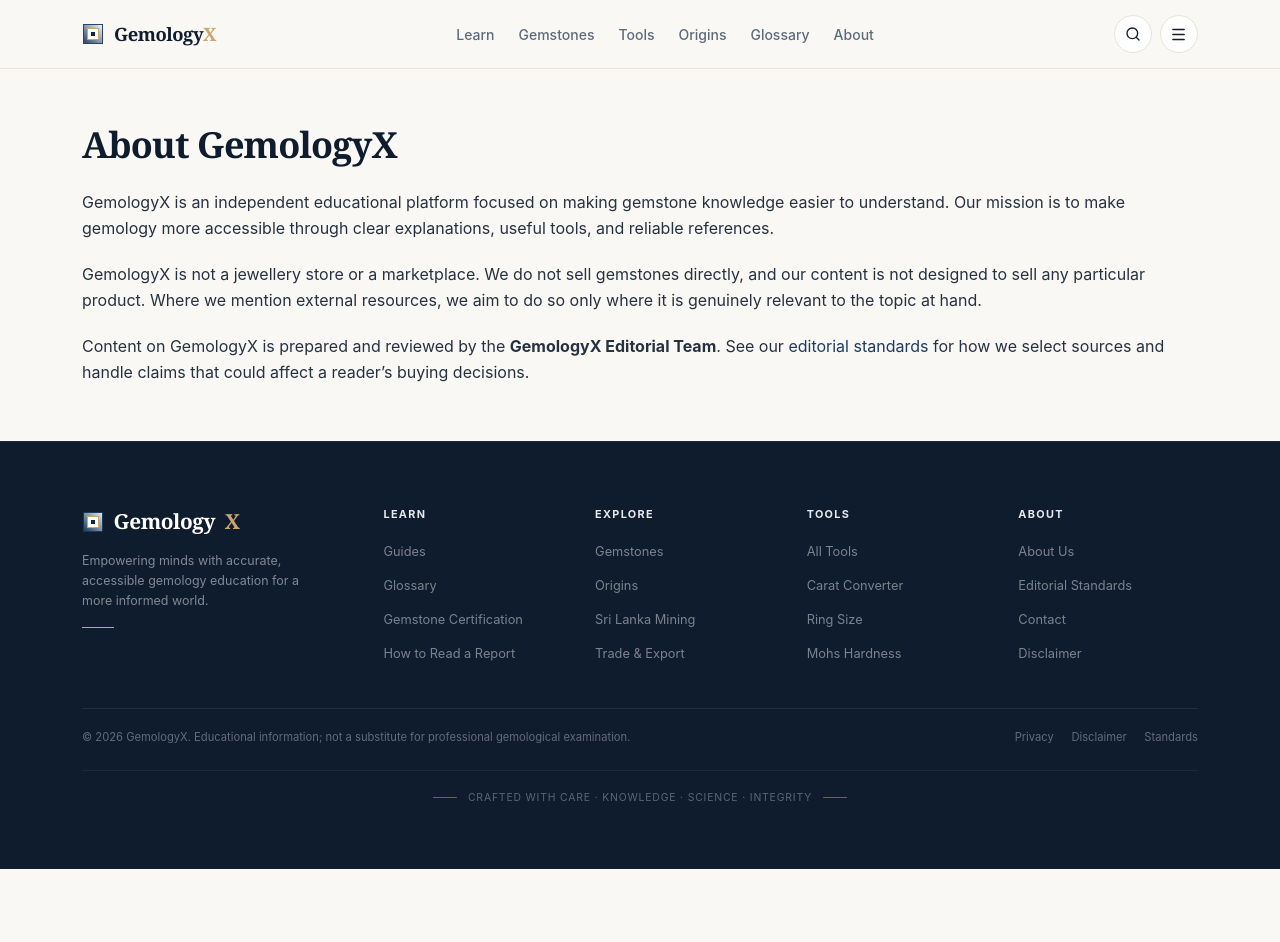
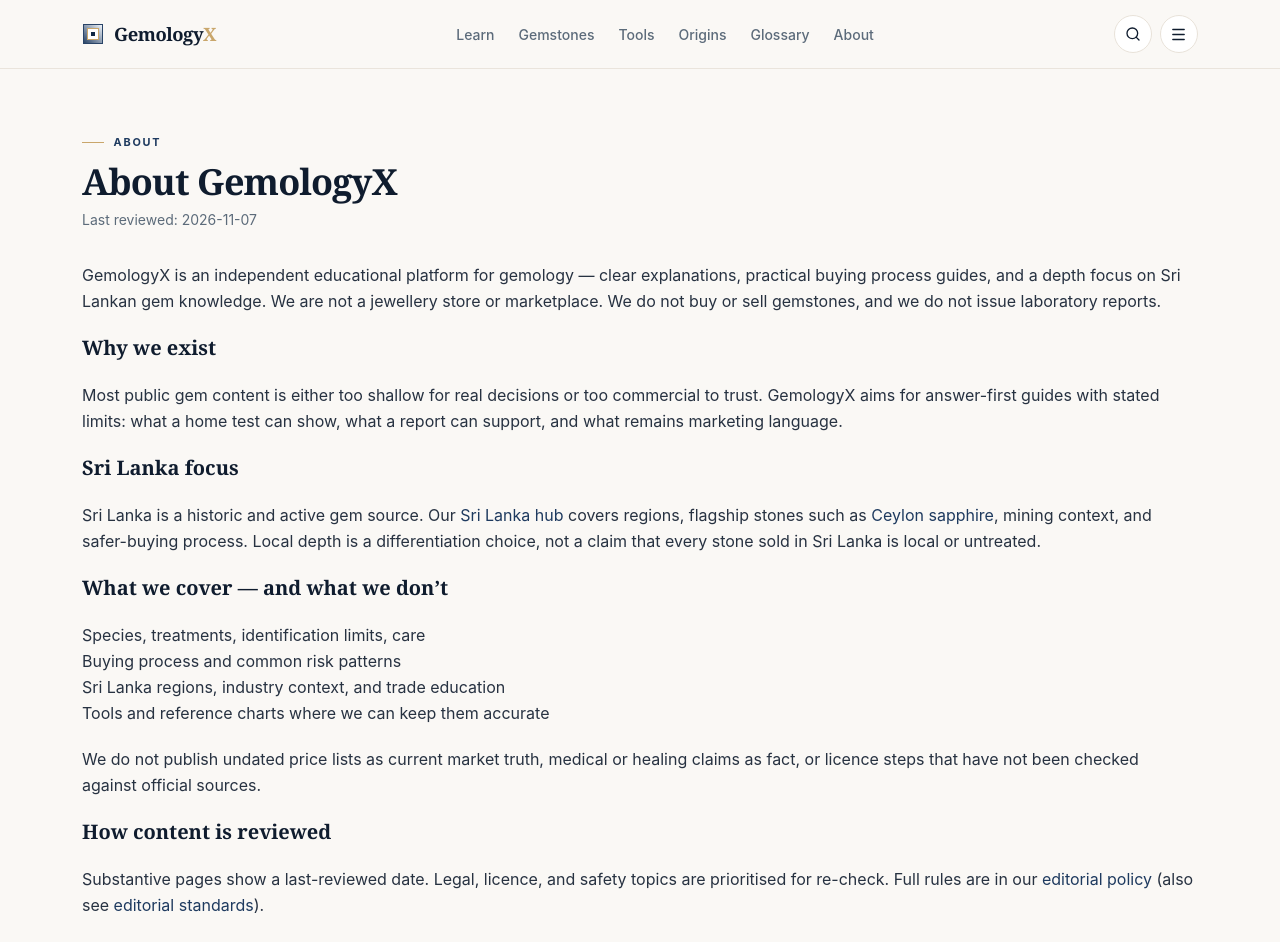
Before and after one commit to LinukaBandara/GemologyX, a Next.js app: page /about in a window 1280 px wide. Shown: the top 942 px of the page. Before the commit the page ends 869 px from the top, so only its background shows below. Built offline with nearby package versions, Linux system fonts and the light colour scheme.

Commit message:
content: upgrade About page for Phase 0 trust (GX-002)

```diff
--- a/src/app/about/page.tsx
+++ b/src/app/about/page.tsx
@@ -1,30 +1,107 @@
 import type { Metadata } from "next";
+import Link from "next/link";
 
 export const metadata: Metadata = {
-  title: "About",
-  description: "GemologyX is an independent educational platform focused on making gemstone knowledge easier to understand.",
+  title: "About GemologyX",
+  description:
+    "Who runs GemologyX, what we cover, Sri Lanka focus, and how content is researched — independent educational gemology reference.",
 };
 
 export default function AboutPage() {
   return (
     <div className="container-page max-w-2xl py-14">
-      <h1 className="font-serif text-3xl font-semibold tracking-tight md:text-4xl">About GemologyX</h1>
-      <div className="prose-content mt-6 space-y-5 text-sm leading-relaxed text-foreground/90 md:text-base">
+      <p className="gx-eyebrow">
+        <span /> About
+      </p>
+      <h1 className="mt-3 font-serif text-3xl font-semibold tracking-tight md:text-4xl">
+        About GemologyX
+      </h1>
+      <p className="mt-2 text-sm text-muted">Last reviewed: 2026-11-07</p>
+
+      <div className="prose-content mt-8 space-y-5 text-sm leading-relaxed text-foreground/90 md:text-base">
         <p>
-          GemologyX is an independent educational platform focused on making gemstone knowledge
-          easier to understand. Our mission is to make gemology more accessible through clear
-          explanations, useful tools, and reliable references.
+          GemologyX is an independent educational platform for gemology — clear
+          explanations, practical buying process guides, and a depth focus on Sri
+          Lankan gem knowledge. We are not a jewellery store or marketplace. We do
+          not buy or sell gemstones, and we do not issue laboratory reports.
         </p>
+
+        <h2 className="font-serif text-xl font-semibold text-foreground">
+          Why we exist
+        </h2>
         <p>
-          GemologyX is not a jewellery store or a marketplace. We do not sell gemstones directly,
-          and our content is not designed to sell any particular product. Where we mention external
-          resources, we aim to do so only where it is genuinely relevant to the topic at hand.
+          Most public gem content is either too shallow for real decisions or too
+          commercial to trust. GemologyX aims for answer-first guides with stated
+          limits: what a home test can show, what a report can support, and what
+          remains marketing language.
         </p>
+
+        <h2 className="font-serif text-xl font-semibold text-foreground">
+          Sri Lanka focus
+        </h2>
         <p>
-          Content on GemologyX is prepared and reviewed by the <strong>GemologyX Editorial Team</strong>.
-          See our <a href="/editorial-standards" className="text-accent hover:text-accent-strong">editorial
-          standards</a> for how we select sources and handle claims that could affect a reader&rsquo;s
-          buying decisions.
+          Sri Lanka is a historic and active gem source. Our{" "}
+          <Link href="/sri-lanka" className="text-accent hover:text-accent-strong">
+            Sri Lanka hub
+          </Link>{" "}
+          covers regions, flagship stones such as{" "}
+          <Link
+            href="/sri-lanka/gems/ceylon-sapphire"
+            className="text-accent hover:text-accent-strong"
+          >
+            Ceylon sapphire
+          </Link>
+          , mining context, and safer-buying process. Local depth is a
+          differentiation choice, not a claim that every stone sold in Sri Lanka
+          is local or untreated.
+        </p>
+
+        <h2 className="font-serif text-xl font-semibold text-foreground">
+          What we cover — and what we don’t
+        </h2>
+        <ul>
+          <li>Species, treatments, identification limits, care</li>
+          <li>Buying process and common risk patterns</li>
+          <li>Sri Lanka regions, industry context, and trade education</li>
+          <li>Tools and reference charts where we can keep them accurate</li>
+        </ul>
+        <p>
+          We do not publish undated price lists as current market truth, medical
+          or healing claims as fact, or licence steps that have not been checked
+          against official sources.
+        </p>
+
+        <h2 className="font-serif text-xl font-semibold text-foreground">
+          How content is reviewed
+        </h2>
+        <p>
+          Substantive pages show a last-reviewed date. Legal, licence, and safety
+          topics are prioritised for re-check. Full rules are in our{" "}
+          <Link
+            href="/editorial-policy"
+            className="text-accent hover:text-accent-strong"
+          >
+            editorial policy
+          </Link>{" "}
+          (also see{" "}
+          <Link
+            href="/editorial-standards"
+            className="text-accent hover:text-accent-strong"
+          >
+            editorial standards
+          </Link>
+          ).
+        </p>
+
+        <h2 className="font-serif text-xl font-semibold text-foreground">
+          Contact
+        </h2>
+        <p>
+          Corrections, press, and partnerships:{" "}
+          <Link href="/contact" className="text-accent hover:text-accent-strong">
+            Contact
+          </Link>
+          . We do not identify stones from photos as a lab substitute.
         </p>
       </div>
     </div>
```
